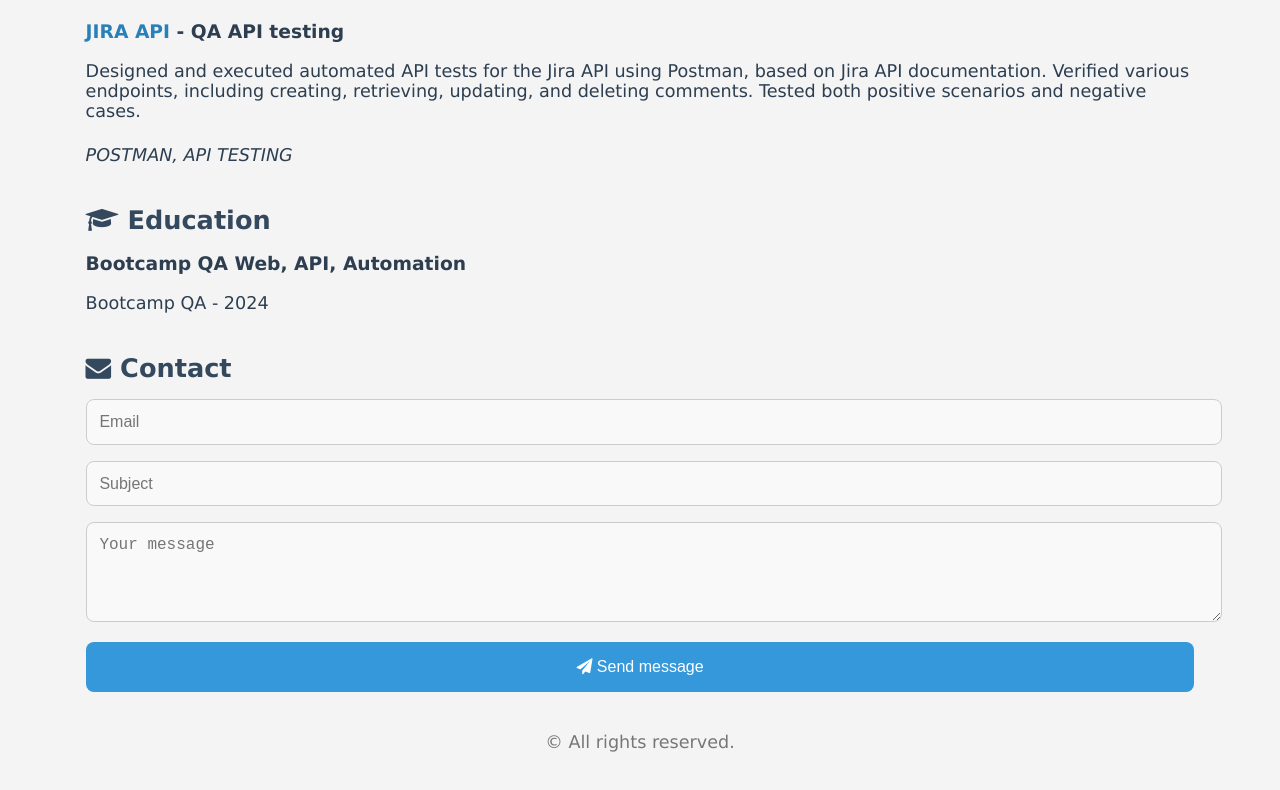
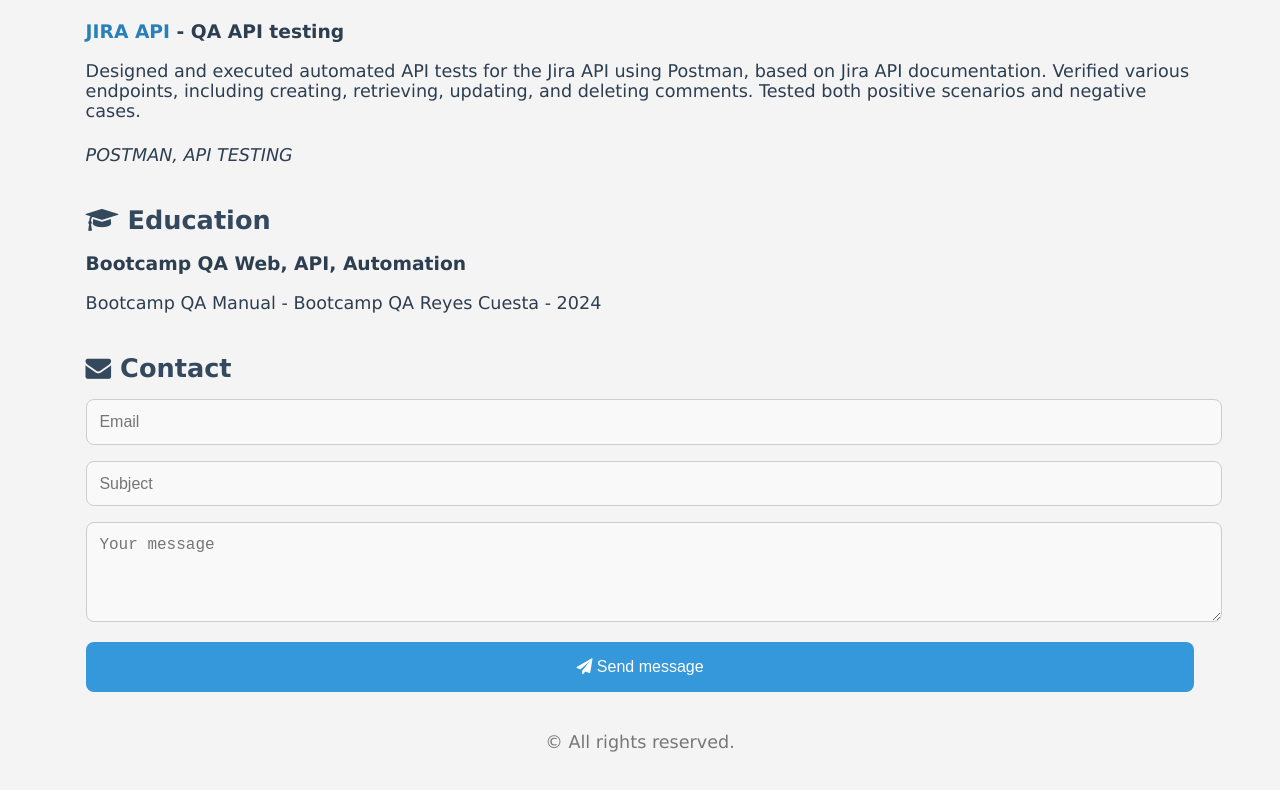
Before and after one commit to EdytaPukoczQAOrganization/portfolioqa, a plain HTML site: page index.html in a window 1280 px wide. Shown: the part 871-1661 px from the top of the page. Drawn offline with Linux system fonts and the light colour scheme.

Commit message:
PQA-5 Update information
Update information about the profile as well as the metadata

```diff
--- a/index.html
+++ b/index.html
@@ -6,7 +6,7 @@
   <meta name="viewport" content="width=device-width, initial-scale=1.0">
   <meta name="description" content="Portfolio Edyta Pukocz QA">
   <meta name="author" content="Reyes Cuesta">
-  <title>Reyes Cuesta - Portfolio</title>
+  <title>Edyta Pukocz - Portfolio QA</title>
   <link href="style.css" rel="stylesheet">
   <!-- Importar Font Awesome para los iconos -->
   <link rel="stylesheet" href="https://cdnjs.cloudflare.com/ajax/libs/font-awesome/4.7.0/css/font-awesome.min.css">
@@ -53,7 +53,7 @@
     <section>
       <h2><i class="fa fa-graduation-cap"></i> Education</h2>
       <h3> Bootcamp QA Web, API, Automation</h3>
-      <p>Bootcamp QA - 2024</p>
+      <p>Bootcamp QA Manual - Bootcamp QA Reyes Cuesta - 2024</p>
     </section>
 
     <section>
```
